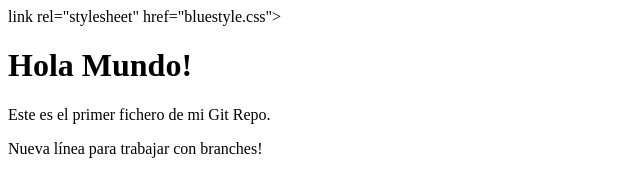
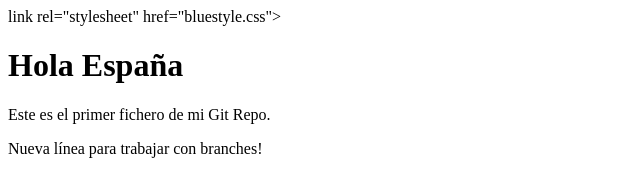
Before and after one commit to Misael004/PracticaGuiada6, a plain HTML site: page index.html in a window 1280 px wide. Shown: the top 171 px of the page, 0-640 px from the left. Drawn offline with Linux system fonts and the light colour scheme.

Commit message:
Se modifica el h1 index.html

```diff
--- a/index.html
+++ b/index.html
@@ -5,7 +5,7 @@
  link rel="stylesheet" href="bluestyle.css">
 </head>
 <body>
- <h1>Hola Mundo!</h1>
+ <h1>Hola España</h1>
  <p>Este es el primer fichero de mi Git Repo.</p>
  <p>Nueva línea para trabajar con branches!</p>
  <div><img src="git-icon.jpeg" style="width:100%;max-width:960px"></div>
```
